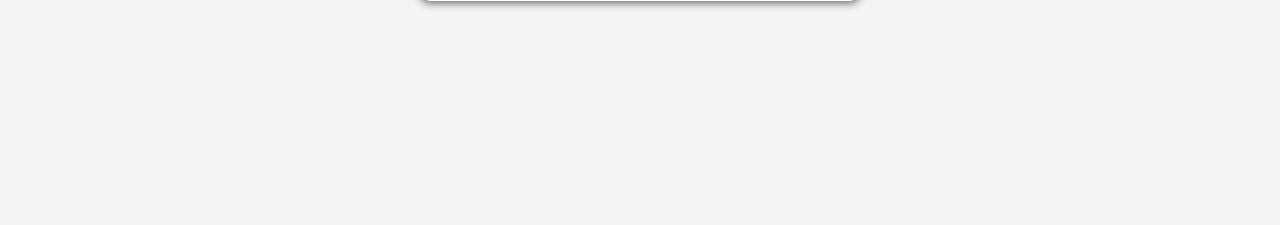
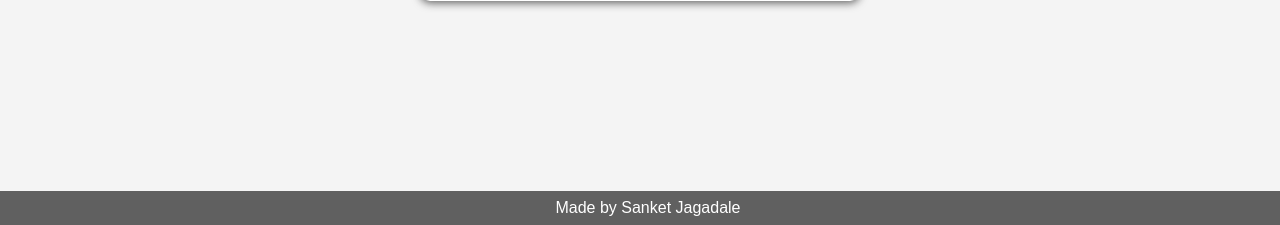
Before and after one commit to designersanket/Recipt-Generator, a Flask app: page / in a window 1280 px wide. Shown: the part 575-800 px from the top of the page. Run offline with Flask 3, Linux system fonts and the light colour scheme.

Commit message:
footer initialization

```diff
--- a/templates/index.html
+++ b/templates/index.html
@@ -65,6 +65,17 @@
         .generate-recipt-btn:active{
             opacity: 0.6;
         }
+        .footer-sec{
+            background-color: rgb(96 96 96);
+            padding: 8px;
+            text-align: center;
+            color: white;
+            position: fixed;
+            width: 100%;
+            bottom: 0;
+            left: 0;
+
+        }
     </style>
 </head>
 <body>
@@ -84,5 +95,6 @@
 
         <button class="generate-recipt-btn" type="submit">Generate Receipt</button>
     </form>
+    <footer class="footer-sec">Made by Sanket Jagadale</footer>
 </body>
 </html>
```
